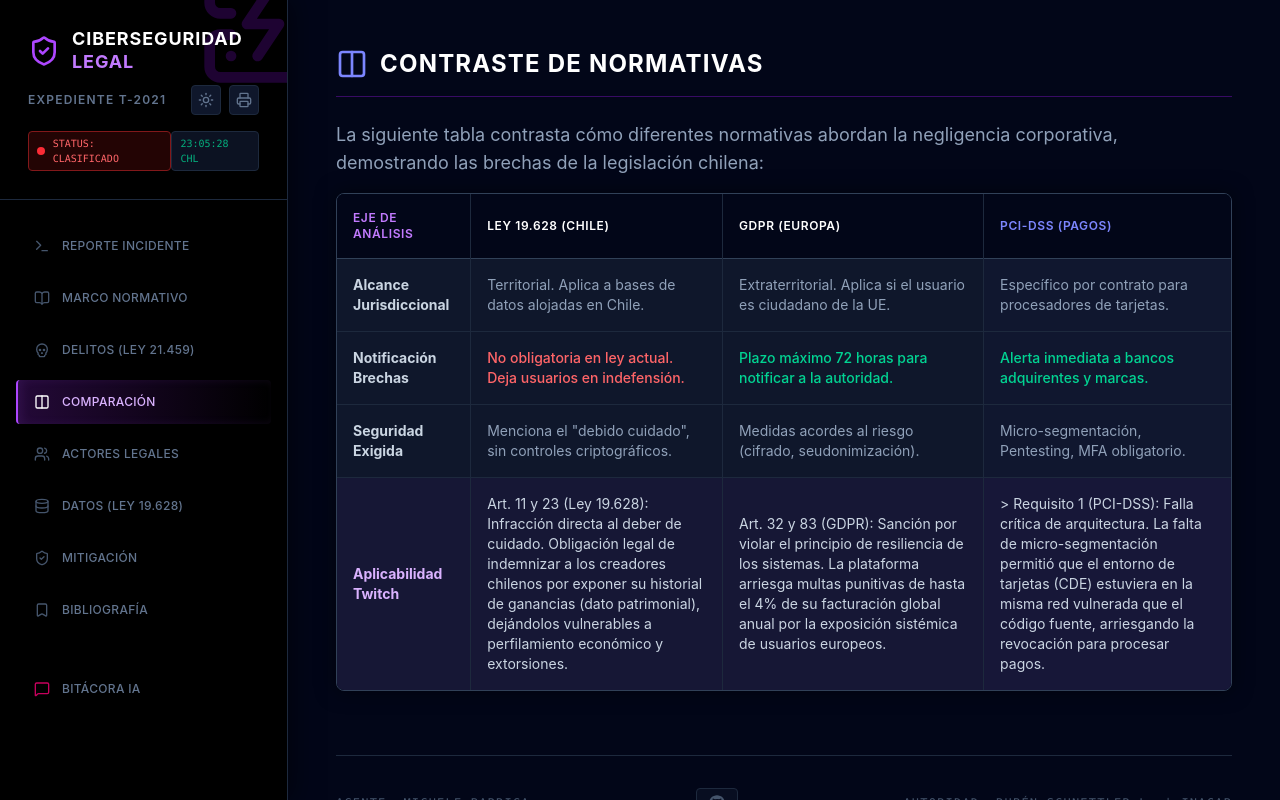
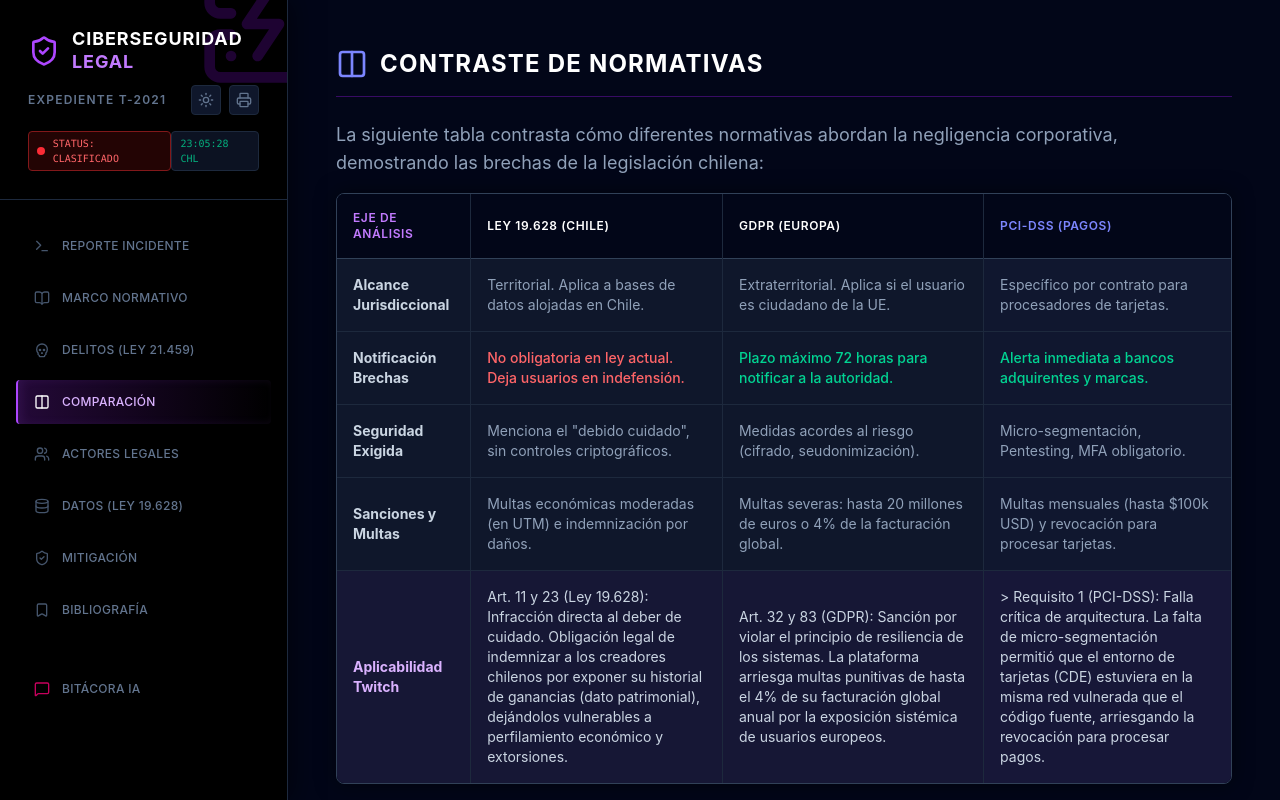
Before and after one commit to Michprogram/informe_barmic, a React (Vite) app: page / in a window 1280 px wide. Both pictures are taken after a click on the button "COMPARACIÓN". Built offline with nearby package versions, Linux system fonts and the light colour scheme.

Commit message:
Eje adicional en tabla comparativa

```diff
--- a/docs_barmic/08_prompts_barmic.md
+++ b/docs_barmic/08_prompts_barmic.md
@@ -42,3 +42,4 @@ comparación de marcos regulatorios (criterio 2.1.3).
 28.05
 15. Necesito realizar varias modificaciones a mi proyecto, dentro de ellas necesito agregar un boton para cambiar el modo oscuro a modo claro de mi pagina, y tambien necesito agregar al finan un enlace para que la persona que vea esto, llegue a mi github que es: https://github.com/Michprogram
 16. ahora mejorando un poco el contenido de mi proyecto, tengo que realizar una mejor version en el contraste de normativas, especificamente la aplicatividad Twitch.
+17. ahora necesito realizar otro ajuste en cuanto al contenido de Comparacion, quiero agregar un eje adicional, ya que mi rubrica dice lo siguiente "Comparación de marcos regulatorios por industria Tabla comparativa con → 3 marcos y → 3 y mi profe hoy me hizo hincapie en que debia poner mas informacion en esta parte.
--- a/src/App.jsx
+++ b/src/App.jsx
@@ -211,6 +211,14 @@ function Comparacion() {
               <td className="p-4 text-slate-400 border-r border-slate-800">Medidas acordes al riesgo (cifrado, seudonimización).</td>
               <td className="p-4 text-slate-400 bg-indigo-950/10">Micro-segmentación, Pentesting, MFA obligatorio.</td>
             </tr>
+
+            <tr className="border-b border-slate-800 hover:bg-slate-800/50 transition">
+              <td className="p-4 font-bold text-slate-300 border-r border-slate-800">Sanciones y Multas</td>
+              <td className="p-4 text-slate-400 border-r border-slate-800">Multas económicas moderadas (en UTM) e indemnización por daños.</td>
+              <td className="p-4 text-slate-400 border-r border-slate-800">Multas severas: hasta 20 millones de euros o 4% de la facturación global.</td>
+              <td className="p-4 text-slate-400 bg-indigo-950/10">Multas mensuales (hasta $100k USD) y revocación para procesar tarjetas.</td>
+            </tr>
+
             <tr className="hover:bg-slate-800/50 transition bg-purple-900/10">
               <td className="p-4 font-bold text-purple-300 border-r border-slate-800">Aplicabilidad Twitch</td>
               <td className="p-4 text-slate-300 border-r border-slate-800">Art. 11 y 23 (Ley 19.628):
```
